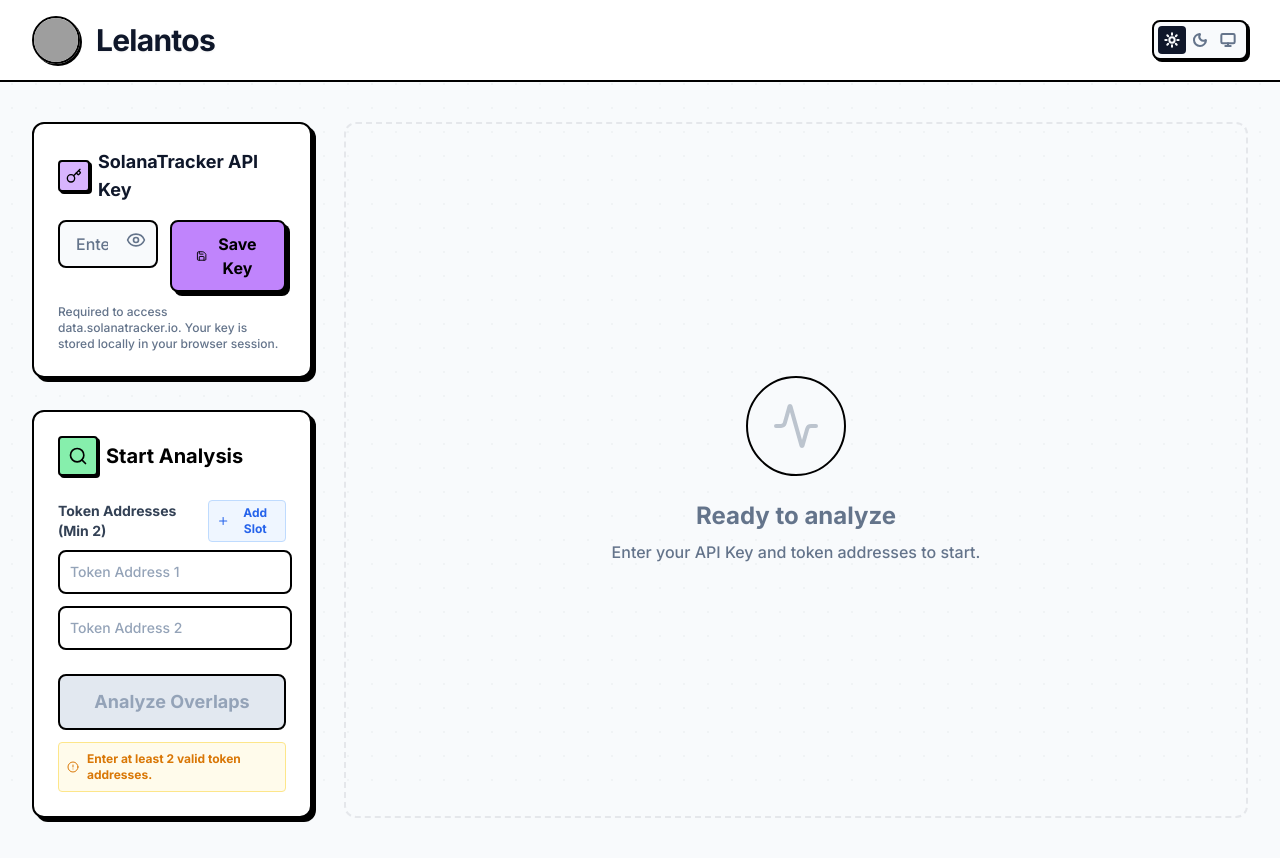
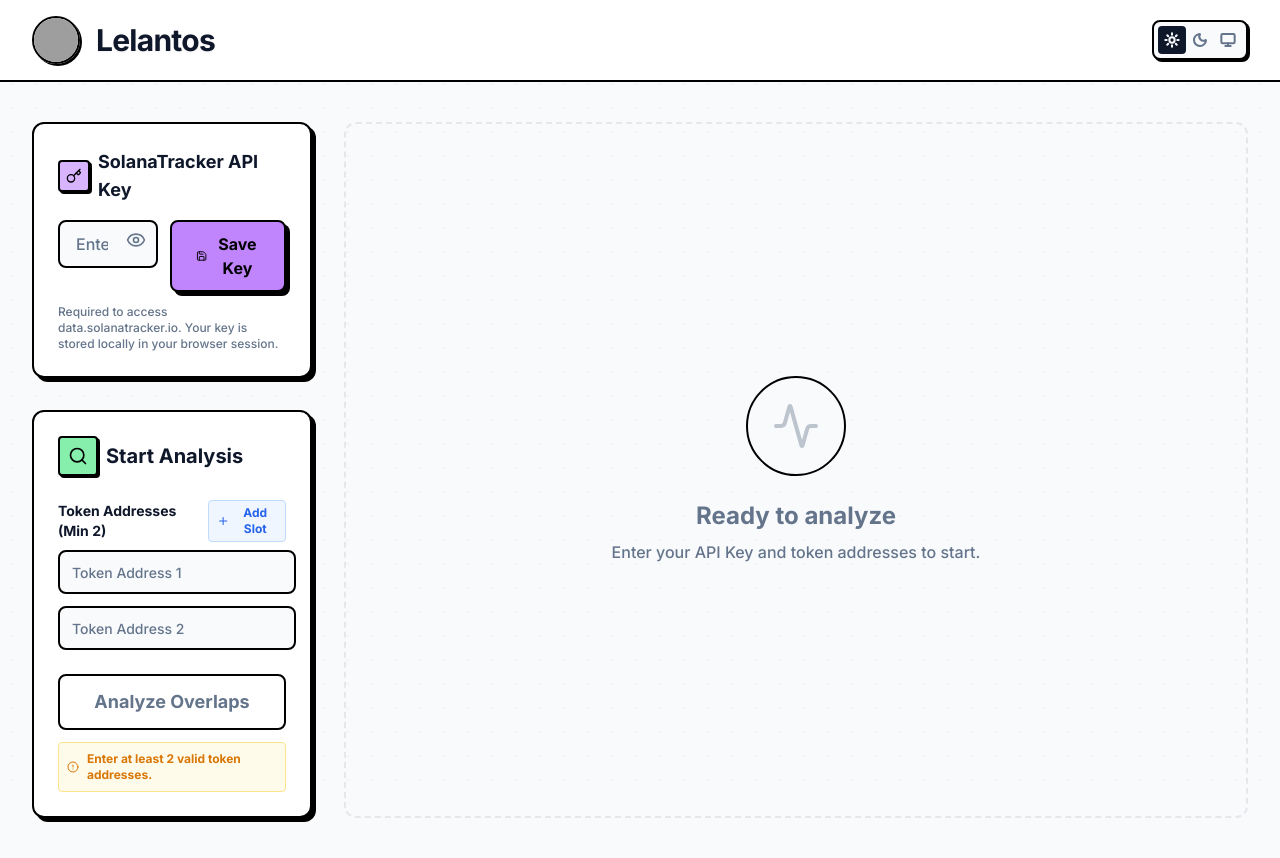
Before and after one commit to heil-kaizen/lelantos, a React (Vite) app: page / in a window 1280 px wide. Built offline with nearby package versions, Linux system fonts and the light colour scheme; grey boxes are pictures that could not be loaded.

Commit message:
Update AnalysisForm.tsx

```diff
--- a/components/AnalysisForm.tsx
+++ b/components/AnalysisForm.tsx
@@ -38,18 +38,18 @@ export const AnalysisForm: React.FC<AnalysisFormProps> = ({ status, onAnalyze })
   const isValid = tokens.filter(t => t.trim() !== '').length >= 2;
 
   return (
-    <div className="bg-white p-6 rounded-xl border-2 border-black shadow-[4px_4px_0px_0px_rgba(0,0,0,1)] h-fit">
+    <div className="bg-skin-card p-6 rounded-xl border-2 border-skin-border shadow-[4px_4px_0px_0px_var(--color-shadow)] h-fit">
       <div className="flex items-center gap-2 mb-6">
-        <div className="bg-green-300 p-2 rounded border-2 border-black shadow-[2px_2px_0px_0px_rgba(0,0,0,1)]">
+        <div className="bg-green-300 p-2 rounded border-2 border-skin-border shadow-[2px_2px_0px_0px_var(--color-shadow)]">
           <Search className="w-5 h-5 text-black" />
         </div>
-        <h2 className="text-xl font-black text-black">Start Analysis</h2>
+        <h2 className="text-xl font-black text-skin-text">Start Analysis</h2>
       </div>
 
       <form onSubmit={handleSubmit}>
         <div className="mb-6">
           <div className="flex justify-between items-center mb-2">
-            <label className="block text-sm font-bold text-slate-700">
+            <label className="block text-sm font-bold text-skin-text">
               Token Addresses (Min 2)
             </label>
             <button
@@ -64,21 +64,21 @@ export const AnalysisForm: React.FC<AnalysisFormProps> = ({ status, onAnalyze })
 
           <div className="space-y-3">
             {tokens.map((token, index) => (
-              <div key={index} className="flex gap-2">
+              <div key={index} className="flex items-center gap-2">
                 <input
                   type="text"
                   value={token}
                   onChange={(e) => handleTokenChange(index, e.target.value)}
                   placeholder={`Token Address ${index + 1}`}
-                  className="flex-grow bg-white border-2 border-black rounded-lg p-2.5 text-sm text-black font-medium focus:outline-none focus:shadow-[4px_4px_0px_0px_rgba(0,0,0,1)] transition-all placeholder-slate-400"
+                  className="flex-grow bg-skin-base border-2 border-skin-border rounded-lg h-11 px-3 text-sm text-skin-text font-medium focus:outline-none focus:shadow-[4px_4px_0px_0px_var(--color-shadow)] transition-all placeholder-skin-muted"
                 />
                 {tokens.length > 2 && (
                   <button
                     type="button"
                     onClick={() => handleRemoveToken(index)}
-                    className="p-2.5 text-black hover:bg-red-100 bg-white rounded-lg border-2 border-black transition-colors shadow-[2px_2px_0px_0px_rgba(0,0,0,1)] active:translate-x-[1px] active:translate-y-[1px] active:shadow-none"
+                    className="h-11 w-11 flex items-center justify-center text-skin-text hover:bg-red-100 bg-skin-card rounded-lg border-2 border-skin-border transition-colors shadow-[2px_2px_0px_0px_var(--color-shadow)] active:translate-x-[1px] active:translate-y-[1px] active:shadow-none"
                   >
-                    <Trash2 size={16} />
+                    <Trash2 size={18} />
                   </button>
                 )}
               </div>
@@ -89,10 +89,10 @@ export const AnalysisForm: React.FC<AnalysisFormProps> = ({ status, onAnalyze })
         <button
           type="submit"
           disabled={!isValid || status === AppStatus.ANALYZING}
-          className={`w-full py-3 rounded-lg font-black text-lg transition-all border-2 border-black ${
+          className={`w-full py-3 rounded-lg font-black text-lg transition-all border-2 border-skin-border ${
             !isValid || status === AppStatus.ANALYZING
-              ? "bg-slate-200 text-slate-400 cursor-not-allowed"
-              : "bg-[#a3e635] text-black shadow-[4px_4px_0px_0px_rgba(0,0,0,1)] hover:translate-x-[2px] hover:translate-y-[2px] hover:shadow-[2px_2px_0px_0px_rgba(0,0,0,1)] active:shadow-none"
+              ? "bg-skin-muted/20 text-skin-muted cursor-not-allowed"
+              : "bg-[#a3e635] text-black shadow-[4px_4px_0px_0px_var(--color-shadow)] hover:translate-x-[2px] hover:translate-y-[2px] hover:shadow-[2px_2px_0px_0px_var(--color-shadow)] active:shadow-none"
           }`}
         >
           {status === AppStatus.ANALYZING ? "Scanning Chain..." : "Analyze Overlaps"}
```
